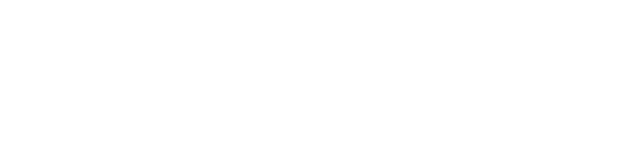
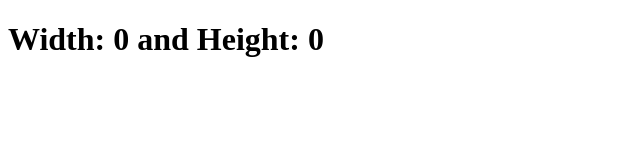
Before and after one commit to acciojob/screen-size-sayantan174, a website: page main.html in a window 1280 px wide. Shown: the whole page, without its empty margins (0-640 px from the left). Drawn offline with Linux system fonts and the light colour scheme.

Commit message:
created a submission

```diff
--- a/main.html
+++ b/main.html
@@ -9,7 +9,7 @@
 <body>
 	<!-- the entire body must be written by student -->
 	<div id="sizeInfo">
-
+		<h1>Width: 0 and Height: 0</h1>
 	</div>
     <script type="text/javascript" src="./script.js">
 </script>
```
